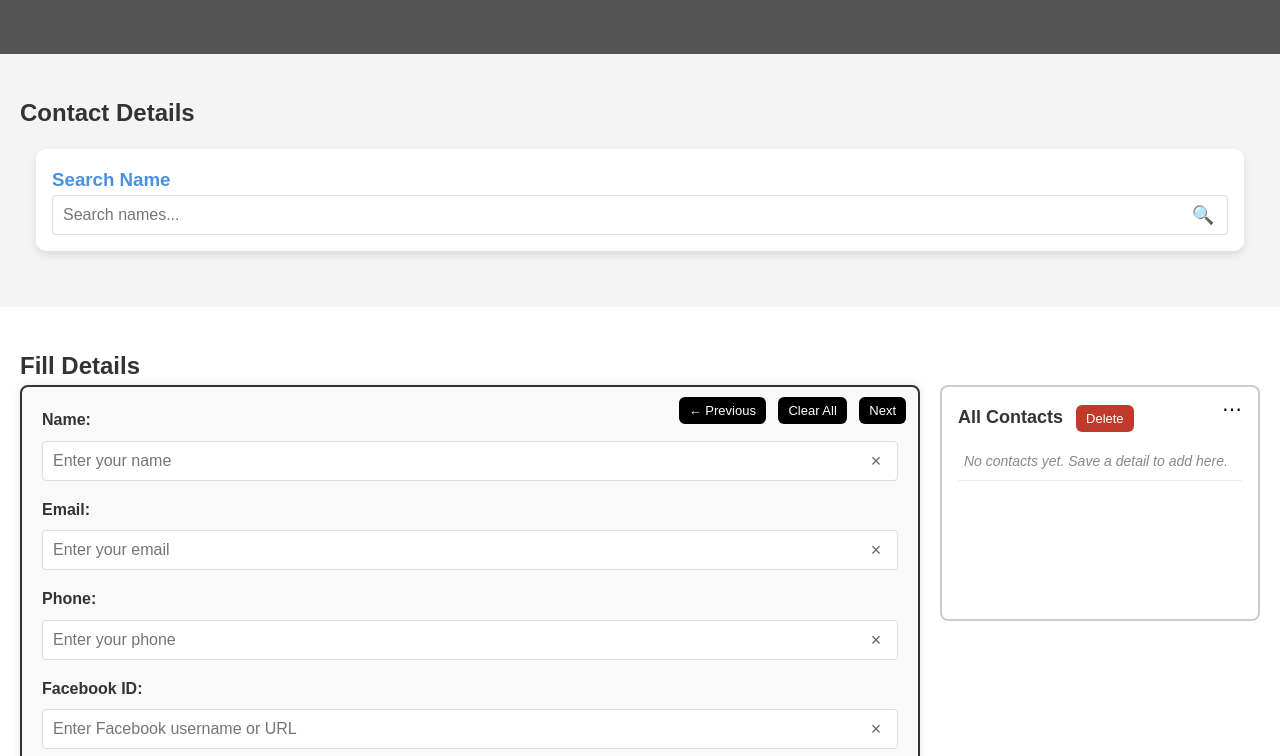
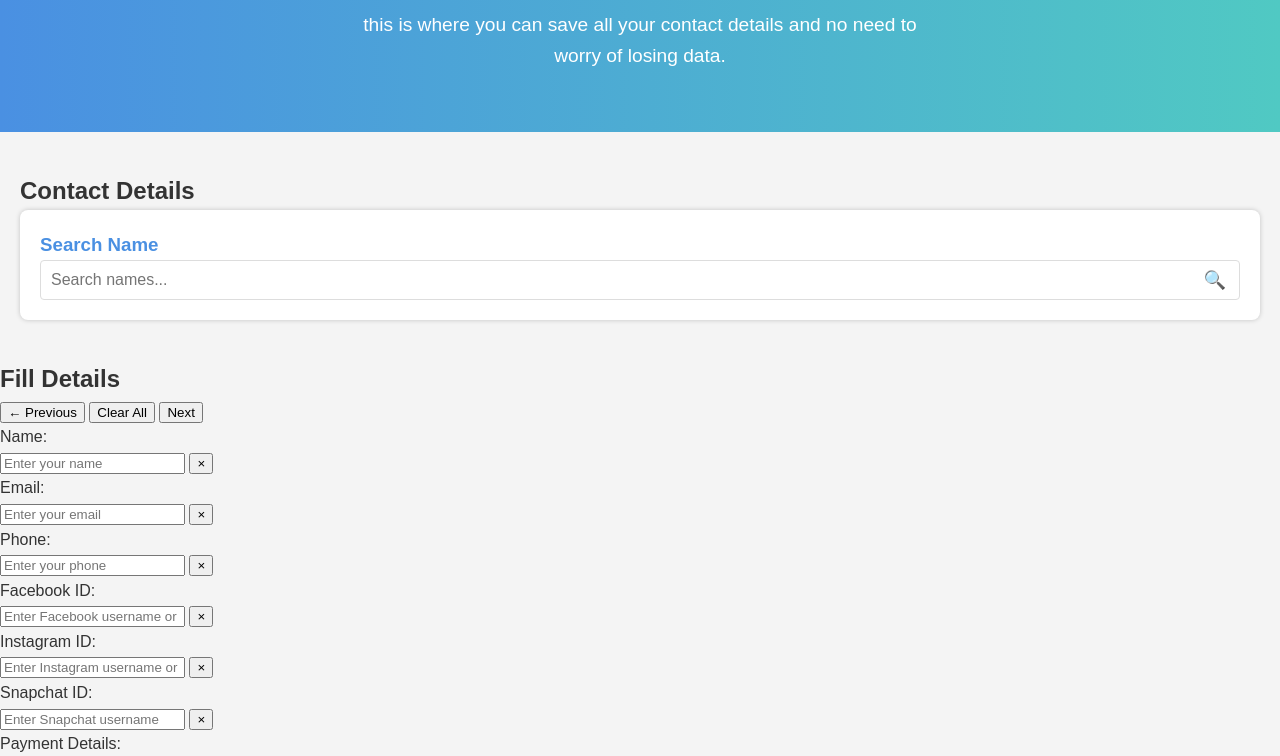
Before and after one commit to Purnodas04/Linkhub, a plain HTML site: page index.html in a window 1280 px wide. Shown: the part 198-954 px from the top of the page. Drawn offline with Linux system fonts and the light colour scheme.

Commit message:
update all

```diff
--- a/style.css
+++ b/style.css
@@ -1,451 +1,32 @@
-/* General Reset */
-body, h1, h2, h3, p, ul {
-  margin: 0;
-  padding: 0;
-}
-
-body {
-  font-family: Arial, sans-serif;
-  line-height: 1.6;
-  background: #f4f4f4;
-  color: #333;
-}
+/* Reset + Base */
+body, h1, h2, h3, p, ul { margin: 0; padding: 0; }
+body { font-family: Arial, sans-serif; line-height: 1.6; background: #f4f4f4; color: #333; }
 
 /* Header */
-header {
-  background: #333;
-  color: #fff;
-  padding: 15px;
-  display: flex;
-  justify-content: space-between;
-  align-items: center;
-}
+header { background: #333; color: #fff; padding: 15px; display: flex; justify-content: space-between; align-items: center; }
+header h1 { font-size: 24px; }
+nav ul { list-style: none; display: flex; gap: 15px; }
+nav a { color: #fff; text-decoration: none; }
+nav a:hover { text-decoration: underline; color: #50c9c3; }
 
-header h1 {
-  font-size: 24px;
-}
-
-nav ul {
-  list-style: none;
-  display: flex;
-  gap: 15px;
-}
-
-nav a {
-  color: #fff;
-  text-decoration: none;
-}
-
-/* Hero Section */
-.hero {
-  background: #555;
-  color: #fff;
-  text-align: center;
-  padding: 60px 20px;
-}
+/* Hero */
+.hero { background: linear-gradient(to right, #4a90e2, #50c9c3); color: #fff; text-align: center; padding: 60px 20px; }
+.hero h2 { font-size: 2.5rem; margin-bottom: 1rem; }
+.hero p { font-size: 1.2rem; max-width: 600px; margin: 0 auto; }
 
 /* Projects */
-#projects {
-  padding: 40px 20px;
-}
+#projects { padding: 40px 20px; }
+.project-grid { display: grid; grid-template-columns: repeat(auto-fit, minmax(250px, 1fr)); gap: 20px; }
+.card { background: #fff; padding: 20px; border-radius: 8px; box-shadow: 0 0 5px rgba(0,0,0,0.2); transition: transform 0.2s; }
+.card:hover { transform: translateY(-5px); }
+.card h3 { color: #4a90e2; }
 
-.project-grid {
-  display: grid;
-  grid-template-columns: repeat(auto-fit, minmax(250px, 1fr));
-  gap: 20px;
-}
+/* Search */
+.search-wrap { position: relative; }
+.search-wrap input#searchInput { width: 100%; padding-right: 48px; box-sizing: border-box; padding: 10px; border: 1px solid #ddd; border-radius: 4px; font-size: 16px; }
+.search-btn { position: absolute; right: 8px; top: 50%; transform: translateY(-50%); background: transparent; border: none; font-size: 18px; cursor: pointer; }
 
-.card {
-  background: #fff;
-  padding: 20px;
-  border-radius: 8px;
-  box-shadow: 0 0 5px rgba(0,0,0,0.2);
-}
-
-/* Search input with icon */
-.search-wrap {
-  position: relative;
-}
-
-.search-wrap input#searchInput {
-  width: 100%;
-  padding-right: 48px; /* room for the search button */
-  box-sizing: border-box;
-  padding: 10px;
-  border: 1px solid #ddd;
-  border-radius: 4px;
-  font-size: 16px;
-}
-
-.search-btn {
-  position: absolute;
-  right: 8px;
-  top: 50%;
-  transform: translateY(-50%);
-  background: transparent;
-  border: none;
-  font-size: 18px;
-  color: #000; /* make icon black */
-  width: 34px;
-  height: 34px;
-  display: inline-flex;
-  align-items: center;
-  justify-content: center;
-  cursor: pointer;
-  padding: 0;
-}
-
-.search-btn:focus { outline: none; }
-
-/* Modal styles */
-.modal.hidden { display: none; }
-.modal { position: fixed; inset: 0; z-index: 1000; }
-.modal-backdrop { position: absolute; inset: 0; background: rgba(0,0,0,0.4); }
-.modal-content {
-  position: relative;
-  width: 90%;
-  max-width: 720px;
-  margin: 60px auto;
-  background: #fff;
-  padding: 18px 20px 24px 20px;
-  border-radius: 8px;
-  box-shadow: 0 10px 30px rgba(0,0,0,0.3);
-  z-index: 1010;
-}
-.modal-close {
-  position: absolute;
-  right: 10px;
-  top: 10px;
-  background: transparent;
-  border: none;
-  font-size: 18px;
-  cursor: pointer;
-}
-.modal-result {
-  border-bottom: 1px solid #eee;
-  padding: 10px 6px;
-}
-.modal-result h4 { margin: 0 0 6px 0; }
-.modal-empty { color: #666; font-style: italic; }
-
-/* Details Box */
-#details {
-  padding: 40px 20px;
-  background: #fff;
-}
-
-.details-grid {
-  display: grid;
-  grid-template-columns: 1fr 320px;
-  gap: 20px;
-  align-items: start;
-}
-
-.details-form .details-box {
-  background: #f9f9f9;
-  border: 2px solid #333;
-  padding: 20px;
-  border-radius: 8px;
-  box-shadow: 0 0 10px rgba(0,0,0,0.1);
-}
-
-.contacts-box {
-  background: #fff;
-  border: 2px solid #ccc;
-  padding: 16px;
-  border-radius: 8px;
-  min-height: 200px;
-  position: relative;
-}
-
-.contacts-box h3 {
-  margin: 0 0 10px 0;
-  font-size: 18px;
-}
-
-.contacts-box ul {
-  list-style: none;
-  padding: 0;
-  margin: 0;
-}
-
-.contacts-box li {
-  padding: 8px 6px;
-  border-bottom: 1px solid #eee;
-  font-size: 14px;
-}
-
-.contacts-box li.empty {
-  color: #888;
-  font-style: italic;
-}
-
-.contact-row {
-  display: flex;
-  justify-content: space-between;
-  align-items: center;
-}
-
-.contact-load {
-  background: none;
-  border: none;
-  text-align: left;
-  padding: 6px 8px;
-  font-size: 14px;
-  cursor: pointer;
-  color: #333;
-}
-
-.contact-load:hover {
-  text-decoration: underline;
-}
-
-.delete-contact {
-  background: #c0392b;
-  color: #fff;
-  border: none;
-  padding: 6px 8px;
-  font-size: 13px;
-  border-radius: 4px;
-  cursor: pointer;
-}
-
-.delete-contact:hover {
-  background: #a02822;
-}
-
-.delete-selected {
-  background: #c0392b;
-  color: #fff;
-  border: none;
-  padding: 6px 10px;
-  font-size: 13px;
-  border-radius: 6px;
-  cursor: pointer;
-  margin-left: 8px;
-}
-
-.delete-selected:hover {
-  background: #a02822;
-}
-
-.more-btn {
-  background: transparent;
-  color: #000;
-  border: none;
-  padding: 0;
-  font-size: 20px;
-  cursor: pointer;
-  position: absolute;
-  right: 16px;
-  top: 10px;
-}
-
-.contact-item.selected {
-  background: rgba(51,51,51,0.05);
-}
-
-.details-row {
-  display: flex;
-  flex-direction: column;
-  margin-bottom: 16px;
-}
-
-.details-row label {
-  font-weight: bold;
-  margin-bottom: 8px;
-  color: #333;
-}
-
-.details-row input,
-.details-row textarea {
-  padding: 10px;
-  font-size: 16px;
-  border: 1px solid #ddd;
-  border-radius: 4px;
-  font-family: Arial, sans-serif;
-}
-
-.details-row input:focus,
-.details-row textarea:focus {
-  outline: none;
-  border-color: #333;
-  box-shadow: 0 0 5px rgba(51, 51, 51, 0.2);
-}
-
-.field-with-clear {
-  position: relative;
-}
-
-.field-with-clear input,
-.field-with-clear textarea {
-  width: 100%;
-  padding-right: 40px; /* space for the clear button inside the field */
-  box-sizing: border-box;
-}
-
-.clear-field {
-  position: absolute;
-  right: 8px;
-  top: 50%;
-  transform: translateY(-50%);
-  background: transparent;
-  border: none;
-  color: #666;
-  font-size: 18px;
-  line-height: 1;
-  width: 28px;
-  height: 28px;
-  padding: 0;
-  cursor: pointer;
-  display: inline-flex;
-  align-items: center;
-  justify-content: center;
-  z-index: 10;
-  pointer-events: auto;
-}
-
-.clear-field:hover {
-  color: #333;
-}
-
-/* Clear All button in details box */
-.details-box {
-  position: relative;
-}
-
-.details-box-header {
-  position: absolute;
-  top: 10px;
-  right: 12px;
-}
-
-.clear-all {
-  background: #000;
-  color: #fff;
-  border: none;
-  padding: 6px 10px;
-  font-size: 13px;
-  border-radius: 6px;
-  cursor: pointer;
-}
-
-.clear-all:hover {
-  background: #333;
-}
-
-.next-btn {
-  background: #000;
-  color: #fff;
-  border: none;
-  padding: 6px 10px;
-  font-size: 13px;
-  border-radius: 6px;
-  cursor: pointer;
-  margin-left: 8px;
-}
-
-.next-btn:hover {
-  background: #333;
-}
-
-.prev-btn {
-  background: #000;
-  color: #fff;
-  border: none;
-  padding: 6px 10px;
-  font-size: 13px;
-  border-radius: 6px;
-  cursor: pointer;
-  margin-right: 8px;
-}
-
-.prev-btn:hover {
-  background: #333;
-}
-
-/* About */
-#about {
-  padding: 40px 20px;
-  background: #eee;
-}
-
-/* Contact */
-#contact {
-  padding: 40px 20px;
-}
-
-form {
-  display: flex;
-  flex-direction: column;
-  gap: 10px;
-}
-
-input, textarea, button {
-  padding: 10px;
-  font-size: 16px;
-}
-
-button {
-  background: #333;
-  color: #fff;
-  border: none;
-  cursor: pointer;
-}
-
-button:hover {
-  background: #555;
-}
-
-.clear-btn {
-  background: #c0392b;
-  color: #fff;
-  border: none;
-  padding: 6px 10px;
-  font-size: 13px;
-  border-radius: 4px;
-  cursor: pointer;
-  margin-left: 8px;
-}
-
-.clear-btn:hover {
-  background: #a02822;
-}
-
-/* Footer */
-footer {
-  background: #333;
-  color: #fff;
-  text-align: center;
-  padding: 15px;
-}
-.details-box {
-  border: 2px solid #333;
-  padding: 30px;
-  border-radius: 8px;
-  background: #fff;
-  min-height: 200px;
-}
-
-@media (max-width: 800px) {
-  .details-grid {
-    grid-template-columns: 1fr;
-  }
-  .contacts-box {
-    margin-top: 10px;
-  }
-}
-.card {
-  background: #fff;
-  border-radius: 10px;
-  box-shadow: 0 4px 8px rgba(0,0,0,0.1);
-  padding: 1rem;
-  margin: 1rem;
-  transition: transform 0.2s;
-}
-.card:hover {
-  transform: translateY(-5px);
-}
-.card h3 {
-  color: #4a90e2;
-}
+/* Options Menu */
+.options-menu { position: absolute; right: 16px; top: 40px; background: #fff; border: 1px solid #ddd; border-radius: 6px; box-shadow: 0 4px 8px rgba(0,0,0,0.2); z-index: 100; width: 150px; }
+.options-menu.hidden { display: none; }
+.options-menu ul { list-style: none;
```
